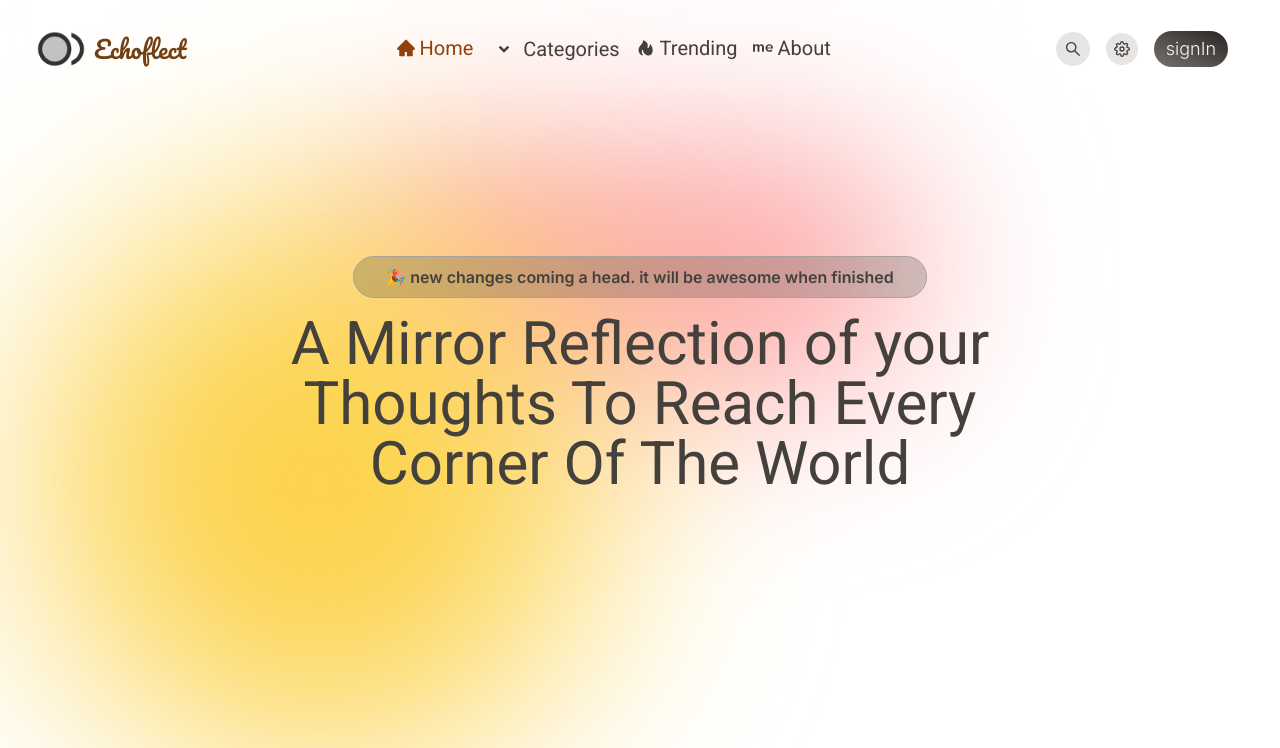
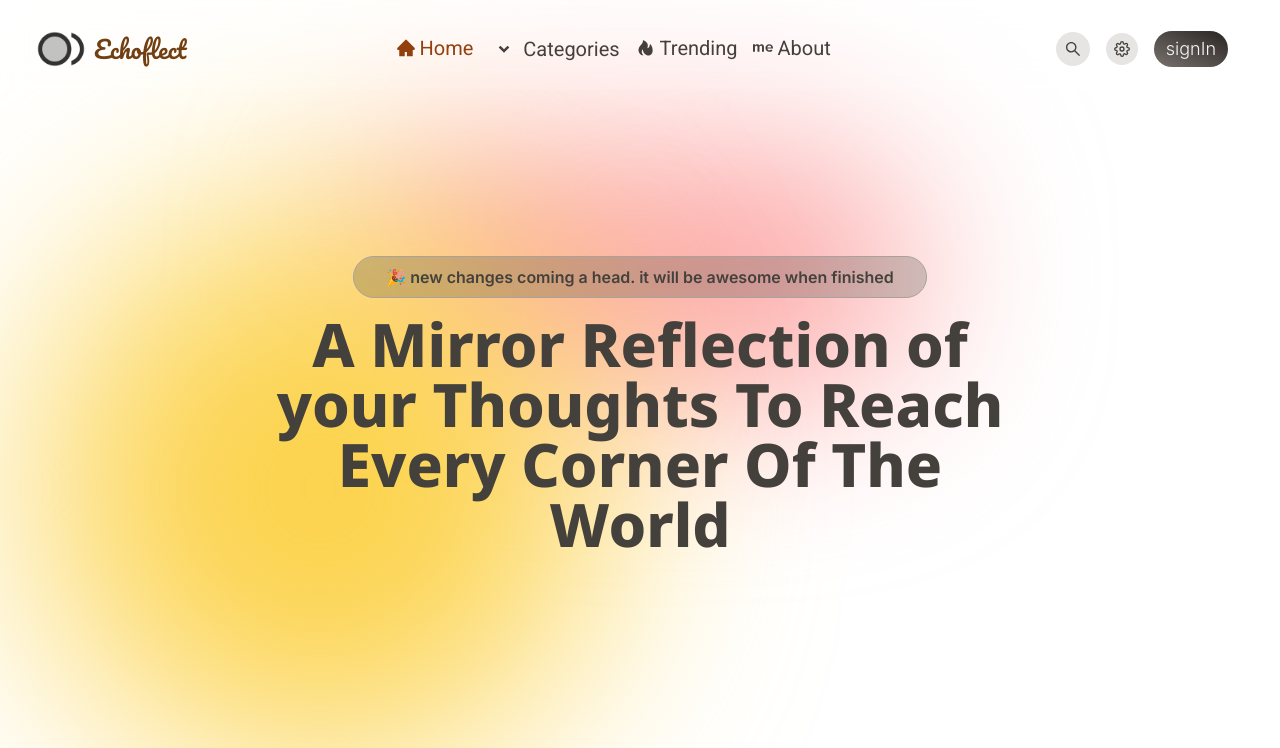
Before and after one commit to Amanuel-1/echoflect, a Next.js app: page / in a window 1280 px wide. Shown: the top 748 px of the page. Built offline with nearby package versions, Linux system fonts and the light colour scheme; no server answers.

Commit message:
some ui change landing page

```diff
--- a/app/(site)/page.tsx
+++ b/app/(site)/page.tsx
@@ -11,7 +11,7 @@ import { CardDemo } from '../components/cards/test'
 import { Images } from '@/public/resources'
 import ImageWithFallback from '../components/cards/ImageWithFallBack'
 
-import { roboto } from '@/public/Fonts'
+import { noto, roboto } from '@/public/Fonts'
 const meta = {
   title:'Login',
   description:'Welcome to the login page. please log in to your echoflect account or register.'
@@ -56,7 +56,7 @@ export default  function Home() {
         <div className=" announcement w-fit py-2 px-8 rounded-[50px] bg-[rgba(20,30,20,.2)] backdrop-blur-sm border border-stone-400 font-semibold hover:scale-95 transition-all duration-500 cursor-pointer">
           🎉 new changes coming a head. it will be awesome when finished
         </div>
-        <h1 style={roboto.style} className='text-2xl md:text-6xl font-extrabold w-[80%] md:w-[60%]'>
+        <h1 style={noto.style} className='text-2xl md:text-6xl font-extrabold w-[80%] md:w-[60%]'>
           A Mirror Reflection of your Thoughts To Reach Every Corner Of The World
         </h1>
       </div>
--- a/public/Fonts.ts
+++ b/public/Fonts.ts
@@ -1,7 +1,8 @@
-import { Pacifico,Roboto,Concert_One,Baloo_2,IBM_Plex_Mono } from "next/font/google";
+import { Pacifico,Roboto,Concert_One,Baloo_2,IBM_Plex_Mono,Noto_Sans} from "next/font/google";
 
 export const pacific  =  Pacifico({weight:"400",subsets:["latin"]})
 export const roboto = Roboto({weight:"400",subsets:["latin"]})
 export const concert = Concert_One({weight:"400",subsets:["latin"]});
 export const baloo =Baloo_2({weight:"400",subsets:["latin"]});
 export const ibmFlex =IBM_Plex_Mono({weight:"400",subsets:["latin"]});
+export const noto  = Noto_Sans({weight:"800",subsets:["latin"]});
```
